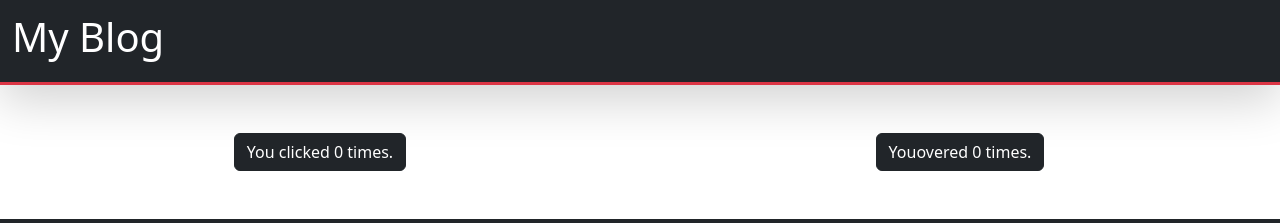
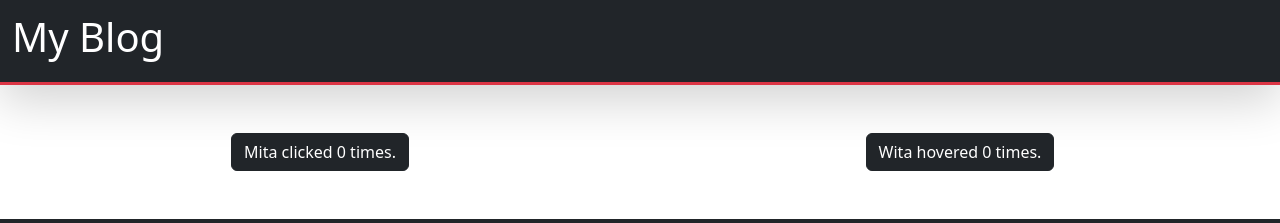
Before and after one commit to adisthya/reactjs-class-materials, a React (Create React App) app: page / in a window 1280 px wide. Shown: the top 223 px of the page. Built offline with nearby package versions, Linux system fonts and the light colour scheme.

Commit message:
leftover code for previous commit.

```diff
--- a/src/app/components/hoc/DemoHoc.js
+++ b/src/app/components/hoc/DemoHoc.js
@@ -6,10 +6,10 @@ export function DemoHoc() {
   return (
     <Row className="d-flex justify-content-evenly align-items-center mb-5">
       <Col className="text-center">
-        <ClickCounter />
+        <ClickCounter name="Mita" />
       </Col>
       <Col className="text-center">
-        <HoverCounter />
+        <HoverCounter name="Wita" />
       </Col>
     </Row>
   )
--- a/src/app/components/hoc/HoverCounter.js
+++ b/src/app/components/hoc/HoverCounter.js
@@ -5,7 +5,7 @@ function HoverCounter(props) {
   const { count, increment, name } = props;
 
   return (
-    <Button variant="dark" onMouseOver={increment}>{ name || 'You' }overed { count } times.</Button>
+    <Button variant="dark" onMouseOver={increment}>{ name || 'You' } hovered { count } times.</Button>
   )
 }
 
```
